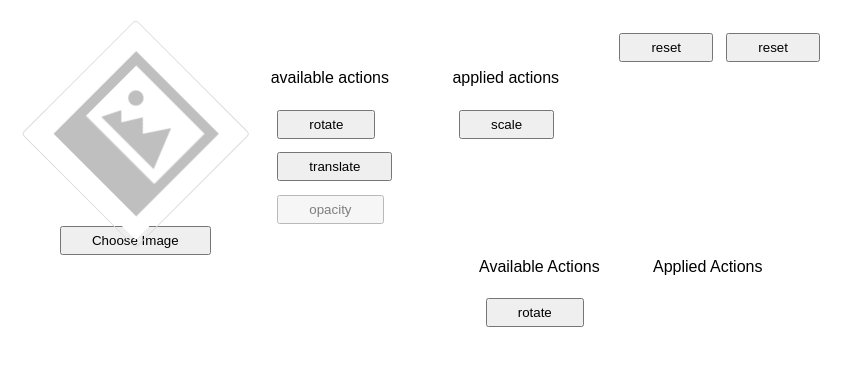
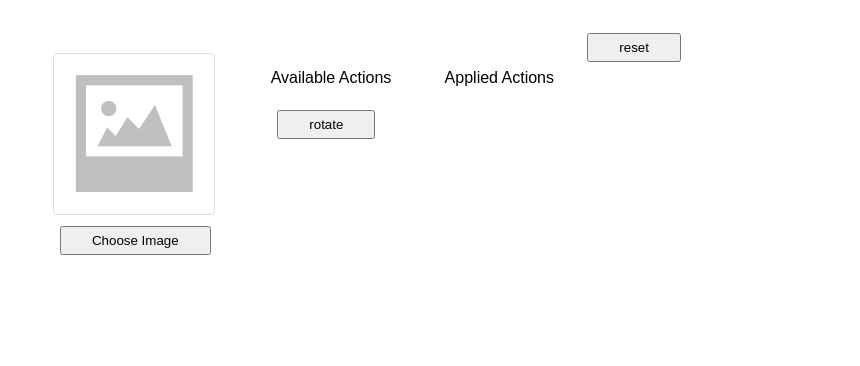
Before and after one commit to ShalaXD/image-editing-React-project, a React (Create React App) app: page / in a window 1280 px wide. Shown: the top 366 px of the page, without its empty margins (0-860 px from the left). Built offline with nearby package versions, Linux system fonts and the light colour scheme.

Commit message:
add state

```diff
--- a/src/App.css
+++ b/src/App.css
@@ -19,16 +19,14 @@
 }
 
 
-.overall,.image, .editing,.available,.applied {
+.overall,.image,.available,.applied {
   margin:20pt ;
   float: left;
 }
 
+
 .overall {
   width:800px;
-}
-.reset{
-  float: right;
 }
 
 button {
--- a/src/App.js
+++ b/src/App.js
@@ -6,72 +6,28 @@ import './App.css';
 // textInput must be declared here so the ref callback can refer to it
 //let textInput = null;
 
-class Available extends React.Component{
-  render(){
-    return (
-        <div className="available">
-        <p> available actions</p>
-        <dl>
-          <dt>
-            <button className="rotate2">
-              rotate
-            </button>
-          </dt>
-          <dt>
-            <button className="translate">
-              translate
-            </button>
-          </dt>
-          <dt>
-            <button className="opacity">
-              opacity
-            </button>
-          </dt>
-        </dl>
-        </div>
-    )
+class App extends Component {
+  constructor(props) {
+    super(props);
+    this.state={ rotate:false }
+    this.changeHandler = this.changeHandler.bind(this);
   }
-}
-
-class Applied extends React.Component {
-  render(){
-    return (
-      <div className="applied">
-        <p> applied actions</p>
-        <dl>
-          <dt>
-            <button className="scale">
-              scale
-            </button>
-          </dt>
-        </dl>
-      </div>
-    );
+  changeHandler(state) {
+    this.setState(state);
   }
-}
-
-class App extends Component {
   render() {
     return (
       <div className="overall">
         <div className="image">
-          <ImageUpload />
+          <ImageUpload rotate={this.state.rotate} />
         </div>
+        <div className="editing">
+          <Application onChange={this.changeHandler}/>
 
-        <div ClassName="edit">
-          <Available />
-          <Applied />
-          <button className="reset">
-            reset
-          </button>
         </div>
-
         <button className="reset">
           reset
         </button>
-        <div className="editing">
-          <Application />
-        </div>
     </div>
     )
   }
@@ -82,13 +38,10 @@ class ImageUpload extends React.Component {
     super(props);
     this.state = {file: '',imagePreviewUrl: ''};
   }
-
   handleImageChange(e) {
     e.preventDefault();
-
     let reader = new FileReader();
     let file = e.target.files[0];
-
     reader.onloadend = () => {
       this.setState({
         file: file,
@@ -97,14 +50,10 @@ class ImageUpload extends React.Component {
     }
     reader.readAsDataURL(file)
   }
+  render() {
+    let applied_func = this.props.rotate ? 'rotate' : '';
 
-
-  render() {
-    let applied_func = 'rotate';
-
-
-
-    let {imagePreviewUrl} = this.state;
+    let {imagePreviewUrl, file} = this.state;
     let $imagePreview = null;
     if (imagePreviewUrl) {
       $imagePreview = (<img src={imagePreviewUrl} alt="" />);
@@ -114,10 +63,6 @@ class ImageUpload extends React.Component {
         ref={(img) => {this.imageTag = img;}} />
       </div>);
     }
-
-
-
-
     return (
       <div className="previewComponent">
       <div className="imgPreview">
@@ -141,11 +86,9 @@ class Application extends React.Component {
   }
   handleClick(func) {
     if(func==="rotation"){
-    this.setState({
-      rotate:!this.state.rotate
-      })
-}
-
+      this.setState({rotate:!this.state.rotate})
+      this.props.onChange({rotate : !this.state.rotate});
+    }
   }
   render() {
     return<div className="edit">
@@ -153,12 +96,11 @@ class Application extends React.Component {
               <p>Available Actions</p>
               <dl>
                 <dt>
-                <button className={(!this.state.rotate)? '' : 'hidden'}
-                   onClick={() => this.handleClick("rotation")}>
-                     rotate
-                </button>
+                  <button className={(!this.state.rotate)? '' : 'hidden'}
+                     onClick={() => this.handleClick("rotation")}>
+                       rotate
+                  </button>
                 </dt>
-
               </dl>
             </div>
             <div className="applied">
```
